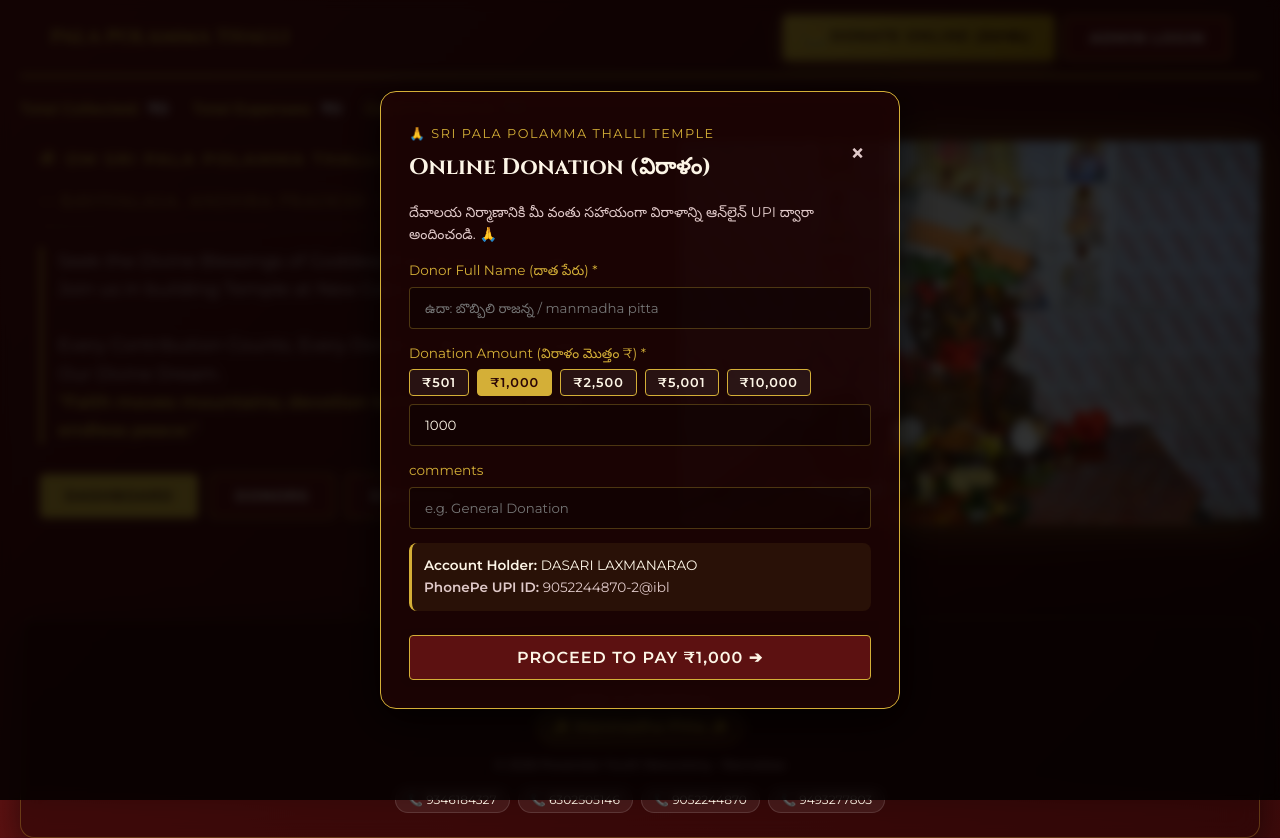
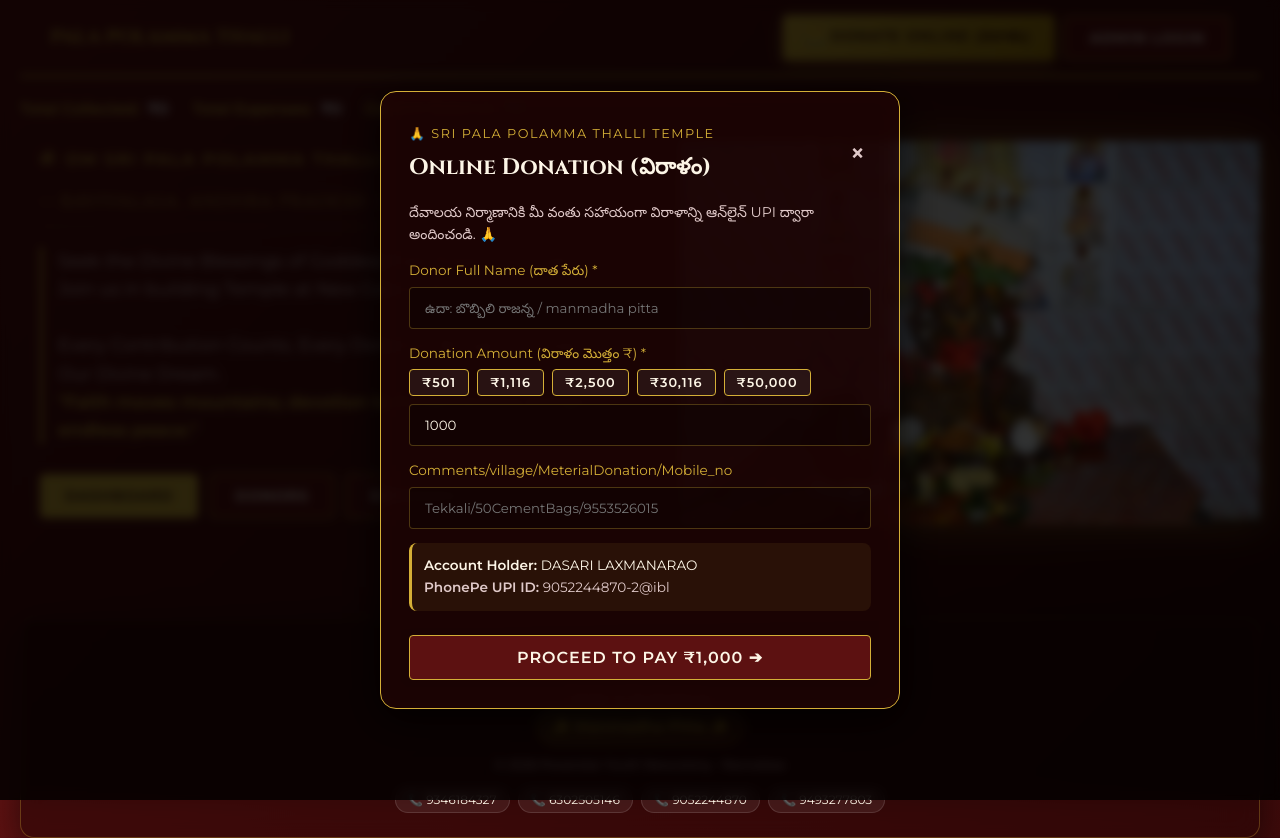
Before and after one commit to manmadhap435-lang/temple-donations, a React (Vite) app: page / in a window 1280 px wide. Both pictures are taken after a click on the button "🙏 DONATE ONLINE (విరాళం)". Built offline with nearby package versions, Linux system fonts and the light colour scheme; no server answers; the database is empty.

Commit message:
comments added

```diff
--- a/src/components/DonateModal.tsx
+++ b/src/components/DonateModal.tsx
@@ -170,7 +170,7 @@ export const DonateModal: React.FC<DonateModalProps> = ({
                 Donation Amount (విరాళం మొత్తం ₹) *
               </label>
               <div style={{ display: 'flex', gap: '8px', marginBottom: '8px', flexWrap: 'wrap' }}>
-                {['501', '1000', '2500', '5001', '10000'].map((preset) => (
+                {['501', '1116', '2500', '30116', '50000'].map((preset) => (
                   <button
                     key={preset}
                     type="button"
@@ -201,11 +201,11 @@ export const DonateModal: React.FC<DonateModalProps> = ({
 
             <div>
               <label style={{ display: 'block', fontSize: '0.85rem', color: 'var(--primary-gold)', marginBottom: '5px' }}>
-                comments
+                Comments/village/MeterialDonation/Mobile_no
               </label>
               <input
                 type="text"
-                placeholder="e.g. General Donation"
+                placeholder="Tekkali/50CementBags/9553526015"
                 value={gotraComments}
                 onChange={(e) => setGotraComments(e.target.value)}
                 style={{ width: '100%' }}
--- a/src/components/TransactionsSection.tsx
+++ b/src/components/TransactionsSection.tsx
@@ -199,8 +199,8 @@ export const TransactionsSection: React.FC<TransactionsSectionProps> = ({
               <th style={{ width: '100px' }}>Date</th>
               <th>Devotee Name</th>
               <th style={{ width: '110px' }}>Amount</th>
-              <th>UTR / Reference</th>
-              <th>Comments / Gotram</th>
+              <th>UTR Number</th>
+              <th>Comments</th>
               <th style={{ width: '110px' }}>Status</th>
               <th style={{ width: '150px', textAlign: 'center' }}>Admin Action</th>
             </tr>
```
